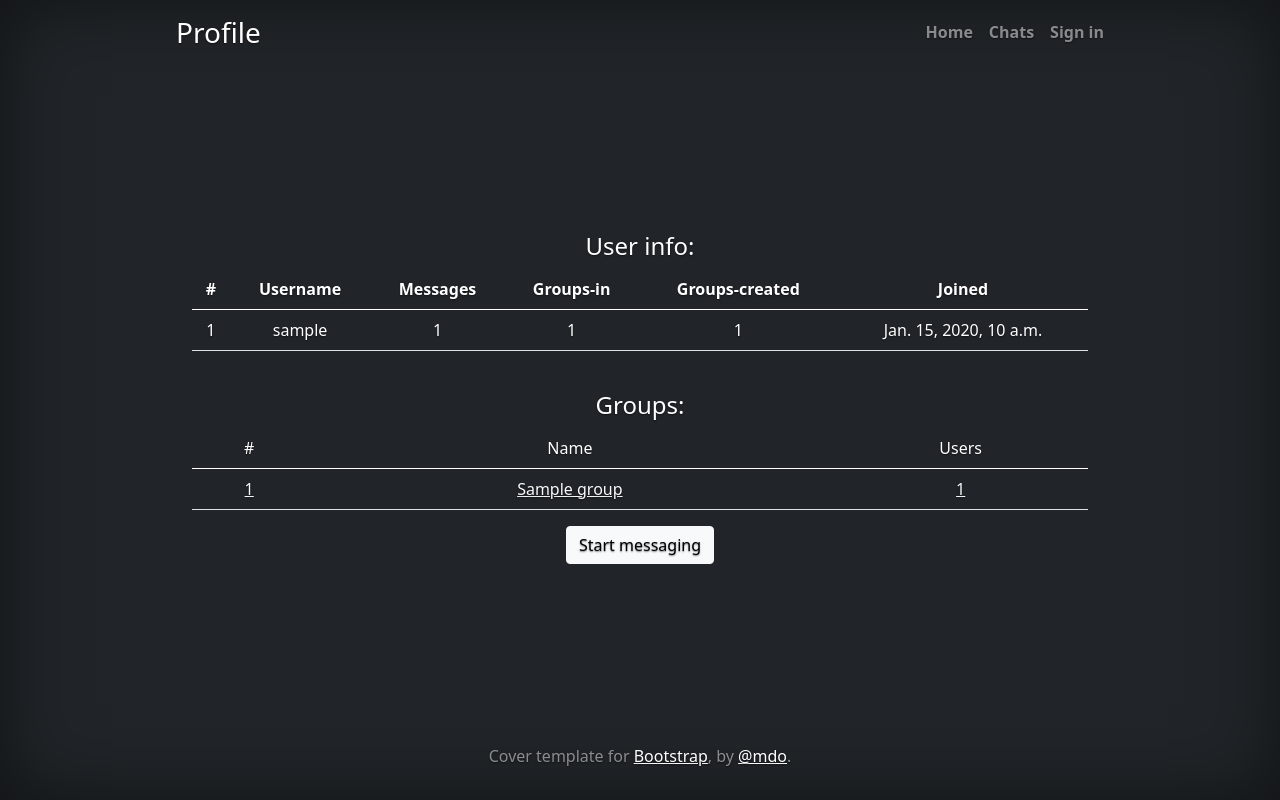
After one commit to Chenger1/DjangoChatMessenger, a Django app: page /profile/1/ in a window 1280 px wide. The commit adds this page. Run offline with Django 3.2, Linux system fonts and the light colour scheme; tables that the repository leaves empty hold one stand-in row (values such as "Sample post"); parts of the project's set-up code (start-up, migrations or seed data) failed here and were passed over; some libraries are stand-ins or nearby versions.

Commit message:
Add user profile

```diff
--- a/chat/chat_app/templates/chats/group.html
+++ b/chat/chat_app/templates/chats/group.html
@@ -35,7 +35,7 @@ Group - {{ group.name }}
             <tbody>
             {% for user in group.users.all %}
                 <tr>
-                    <td><a href="" class="link-light">{{ user.username }}</a></td>
+                    <td><a href="{% url 'chat_app:user_profile_view' user.pk %}" class="link-light">{{ user.username }}</a></td>
                 </tr>
             {% endfor %}
             </tbody>
--- a/chat/chat_app/templates/index.html
+++ b/chat/chat_app/templates/index.html
@@ -43,7 +43,7 @@
                 <a class="nav-link {% if 'groups/' in request.path %}active{% endif %}"
                    href="{% url 'chat_app:list_group_view' %}">Chats</a>
                 {% if request.user.is_authenticated %}
-                <a class="nav-link" href="">Profile</a>
+                <a class="nav-link" href="{% url 'chat_app:user_profile_view' request.user.pk %}">Profile</a>
                 <a class="nav-link" href="{% url 'chat_app:logout_view' %}">Logout</a>
                 {% else %}
                     <a class="nav-link" href="{% url 'chat_app:login_view' %}">Sign in</a>
--- /dev/null
+++ b/chat/chat_app/templates/profile.html
@@ -0,0 +1,60 @@
+{% extends "index.html" %}
+
+{% block title %}
+    {{ request.user.username }}
+{% endblock %}
+{% block page_name %}
+    Profile
+{% endblock %}
+
+{% block content %}
+<div>
+    <h4>User info:</h4>
+    <table class="table" style="color: white;">
+    <thead>
+        <tr>
+            <th>#</th>
+            <th>Username</th>
+            <th>Messages</th>
+            <th>Groups-in</th>
+            <th>Groups-created</th>
+            <th>Joined</th>
+        </tr>
+    </thead>
+    <tbody>
+        <tr>
+            <td>{{ instance.pk }}</td>
+            <td>{{ instance.username }}</td>
+            <td>{{ instance.messages.count }}</td>
+            <td>{{ instance.groups_in.count }}</td>
+            <td>{{ instance.groups.count }}</td>
+            <td>{{ instance.date_joined }}</td>
+        </tr>
+    </tbody>
+</table>
+    <br>
+    <h4>Groups:</h4>
+    <table class="table" style="color: white;">
+        <thead>
+            <tr>
+                <td>#</td>
+                <td>Name</td>
+                <td>Users</td>
+            </tr>
+        </thead>
+        <tbody>
+            {% for group in instance.groups.all %}
+                <tr>
+                    <td><a href="{% url 'chat_app:group_detail_view' group.pk %}" class="link-light">{{ group.pk }}</a></td>
+                    <td><a href="{% url 'chat_app:group_detail_view' group.pk %}" class="link-light">{{ group.name }}</a></td>
+                    <td><a href="{% url 'chat_app:group_detail_view' group.pk %}" class="link-light">{{ group.users_count }}</a></td>
+                </tr>
+            {% endfor %}
+        </tbody>
+    </table>
+
+    {% if request.user.pk != instance.pk %}
+        <a href="" class="btn btn-light">Start messaging</a>
+    {% endif %}
+</div>
+{% endblock %}
--- a/chat/chat_app/urls.py
+++ b/chat/chat_app/urls.py
@@ -9,6 +9,7 @@ app_name = 'chat_app'
 
 urlpatterns = [
     path('', main_views.MainPageView.as_view(), name='main_page_view'),
+    path('profile/<int:pk>/', main_views.UserProfileView.as_view(), name='user_profile_view'),
 
     # AUTH
     path('sign-up/', auth_views.RegisterView.as_view(), name='register_view'),
--- a/chat/chat_app/views/main_views.py
+++ b/chat/chat_app/views/main_views.py
@@ -1,5 +1,13 @@
-from django.views.generic import TemplateView
+from django.views.generic import TemplateView, DetailView
+
+from _db.models import User
 
 
 class MainPageView(TemplateView):
     template_name = 'index.html'
+
+
+class UserProfileView(DetailView):
+    template_name = 'profile.html'
+    model = User
+    context_object_name = 'instance'
```
